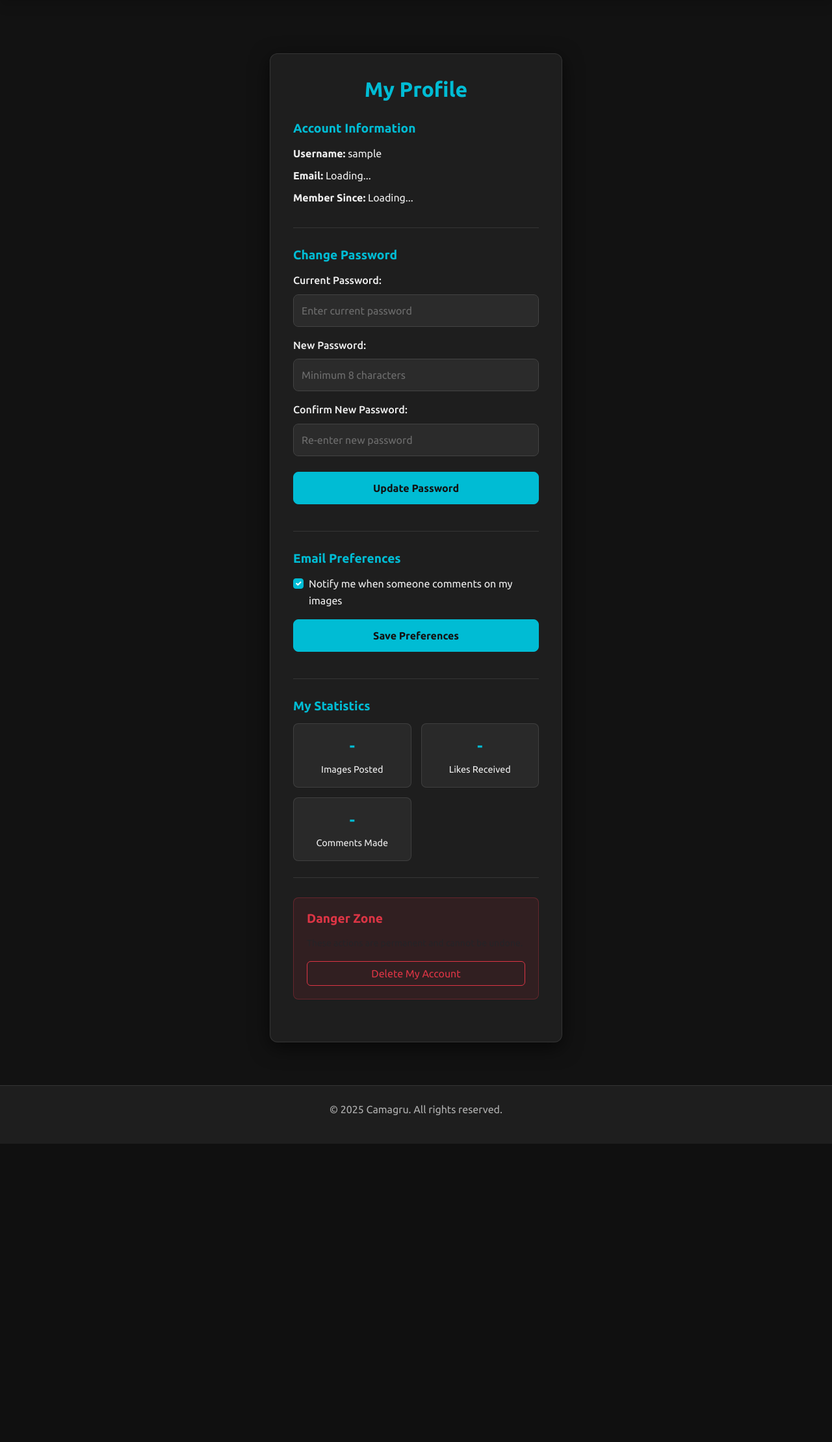
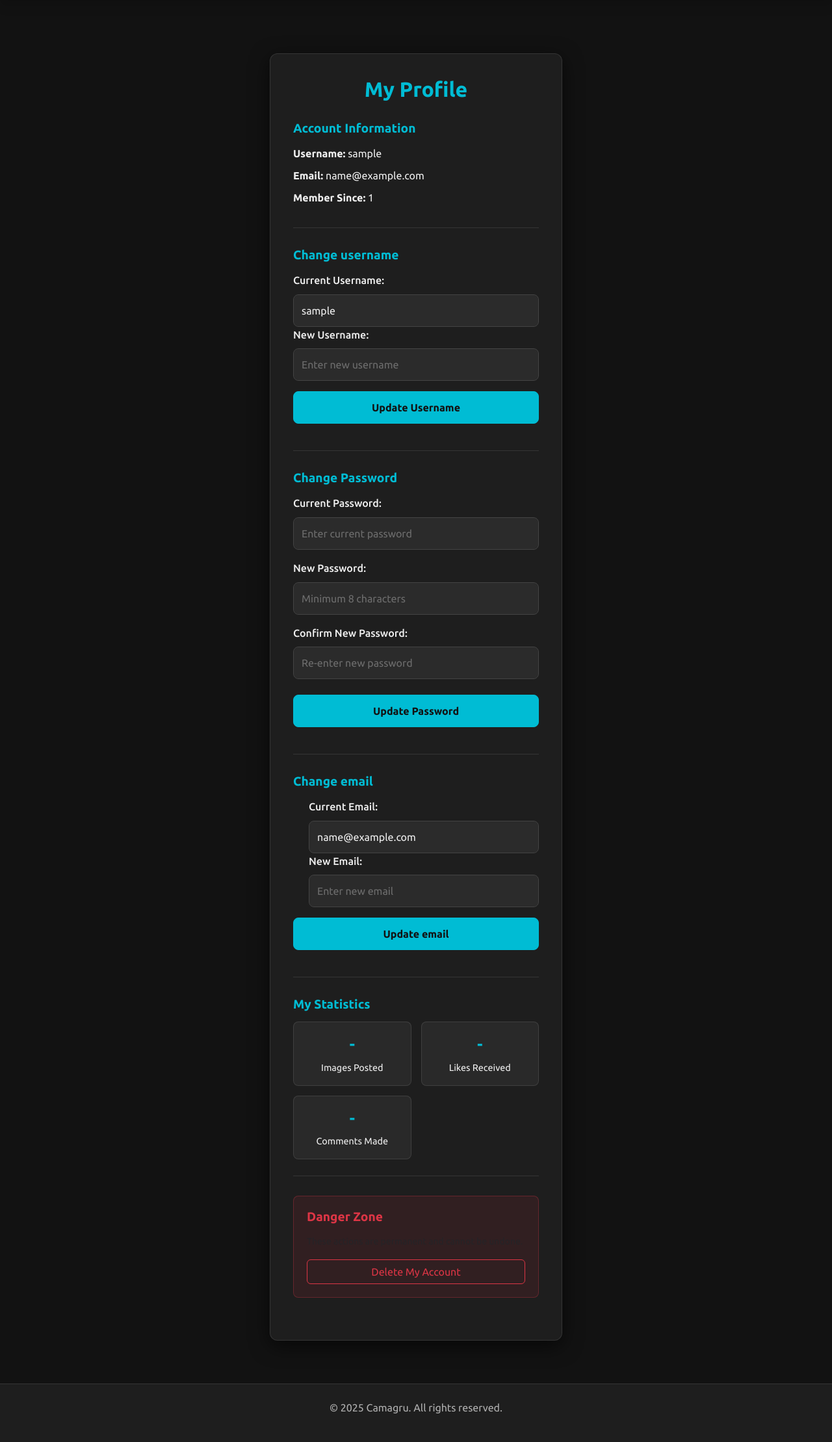
Before and after one commit to Otxobot/Camagru, a PHP site: page /verify-email/views/profile.php in a window 1280 px wide. Shown: the part 64-2283 px from the top of the page at 65% size. Before the commit the page ends 1824 px from the top, so only its background shows below. Run offline with PHP 8.4, Linux system fonts and the light colour scheme; the visitor is signed in with stand-in values (Sample User, id 1).

Commit message:
Changes in update profile section

```diff
--- /dev/null
+++ b/public/css/styles-profile.css
@@ -0,0 +1,127 @@
+.profile-section {
+    margin-bottom: 30px;
+    padding-bottom: 25px;
+    border-bottom: 1px solid rgba(255, 255, 255, 0.1);
+}
+
+.profile-section:last-child {
+    border-bottom: none;
+    margin-bottom: 0;
+}
+
+.section-title {
+    color: var(--color-accent);
+    margin-bottom: 15px;
+    font-size: 1.2rem;
+    font-weight: 600;
+}
+
+.user-info p {
+    margin-bottom: 8px;
+    color: var(--color-text-light);
+}
+
+.stats-grid {
+    display: grid;
+    grid-template-columns: repeat(auto-fit, minmax(120px, 1fr));
+    gap: 15px;
+    margin-top: 15px;
+}
+
+.stat-item {
+    text-align: center;
+    background: rgba(255, 255, 255, 0.05);
+    padding: 15px;
+    border-radius: 8px;
+    border: 1px solid rgba(255, 255, 255, 0.1);
+}
+
+.stat-number {
+    display: block;
+    font-size: 1.5rem;
+    font-weight: bold;
+    color: var(--color-accent);
+}
+
+.stat-label {
+    display: block;
+    font-size: 0.9rem;
+    color: var(--color-text-light);
+    margin-top: 5px;
+}
+
+.form-check-input:checked {
+    background-color: var(--color-accent);
+    border-color: var(--color-accent);
+}
+
+.form-check-input:focus {
+    border-color: var(--color-accent);
+    box-shadow: 0 0 0 0.25rem rgba(0, 188, 212, 0.4);
+}
+
+.form-check-label {
+    color: var(--color-text-light);
+}
+
+.danger-zone {
+    background: rgba(220, 53, 69, 0.1);
+    border: 1px solid rgba(220, 53, 69, 0.3);
+    border-radius: 8px;
+    padding: 20px;
+}
+
+.btn-outline-danger {
+    color: #dc3545;
+    border-color: #dc3545;
+}
+
+.btn-outline-danger:hover {
+    background-color: #dc3545;
+    border-color: #dc3545;
+    color: white;
+}
+
+.message {
+    padding: 12px;
+    margin: 15px 0;
+    border-radius: 6px;
+    font-weight: 500;
+}
+
+.message-success {
+    background-color: rgba(40, 167, 69, 0.2);
+    color: #28a745;
+    border: 1px solid rgba(40, 167, 69, 0.3);
+}
+
+.message-error {
+    background-color: rgba(220, 53, 69, 0.2);
+    color: #dc3545;
+    border: 1px solid rgba(220, 53, 69, 0.3);
+}
+
+.profile-container {
+    max-width: 450px;
+    margin: 50px auto;
+
+    background: var(--color-medium-bg);
+    padding: 35px;
+    border-radius: 12px;
+    box-shadow: 0 8px 30px var(--color-shadow);
+    border: 1px solid rgba(255, 255, 255, 0.1);
+    color: var(--color-text-light);
+
+    transition: transform 0.3s ease, box-shadow 0.3s ease;
+}
+
+.profile-container:hover {
+    transform: translateY(-5px);
+    box-shadow: 0 12px 35px var(--color-shadow);
+}
+
+.profile-container h2 {
+    color: var(--color-accent);
+    margin-bottom: 30px;
+    font-weight: 700;
+}
--- a/public/index.php
+++ b/public/index.php
@@ -55,6 +55,8 @@ $router->get('/verify-email', 'AuthController@verifyEmail');
 $router->post('/forgot-password', 'AuthController@forgotPassword');
 $router->get('/reset-password', 'AuthController@resetPassword');
 $router->post('/reset-password', 'AuthController@resetPassword');
+$router->post('/api/profile/update-username', 'AuthController@updateUsername');
+$router->post('/api/profile/update-email', 'AuthController@updateEmail');
 
 
 // API routes for authenticated users
--- /dev/null
+++ b/public/js/profile.js
@@ -0,0 +1,283 @@
+document.addEventListener('DOMContentLoaded', function() {
+    const passwordForm = document.getElementById('password-form');
+    const usernameForm = document.getElementById('username-form');
+    const emailForm = document.getElementById('email-form');
+    const preferencesForm = document.getElementById('preferences-form');
+    const deleteAccountBtn = document.getElementById('delete-account-btn');
+    const newUsernameInput = document.getElementById('new_username');
+    // const changeUsernameBtn = document.getElementById('change-username-button');
+    const formMessage = document.getElementById('formMessage');
+
+    // loadUserStats();
+
+    if (usernameForm && newUsernameInput) {
+        usernameForm.addEventListener('submit', handleUsernameChange);
+    }
+
+    if (passwordForm) {
+        passwordForm.addEventListener('submit', handlePasswordChange);
+    }
+
+    if (emailForm) {
+        emailForm.addEventListener('submit', handleEmailChange);
+    }
+
+    if (deleteAccountBtn) {
+        deleteAccountBtn.addEventListener('click', handleAccountDeletion);
+    }
+})
+
+async function handleUsernameChange(e) {
+    e.preventDefault();
+
+    const newUsernameInput = document.getElementById('new_username');
+    const newUsername = newUsernameInput.value.trim();
+    const currentUsernameInput = document.getElementById('current_username');
+    const currentUsername = currentUsernameInput.value.trim();
+
+    if (!newUsername) {
+        showMessage('Please enter a new username', 'error');
+        return;
+    }
+
+    if (currentUsername === newUsername) {
+        showMessage('Please enter your current username', 'error');
+        return;
+    }
+
+    try {
+        const response = await fetch('/api/profile/update-username', {
+            method: 'POST',
+            headers: {
+                'Content-Type': 'application/json',
+            },
+            body: JSON.stringify({
+                current_username: currentUsername,
+                new_username: newUsername
+            })
+        });
+
+        const responseText = await response.text();
+
+        let data;
+        try {
+            data = JSON.parse(responseText);
+        } catch (parseError) {
+            showMessage('Server returned invalid response', 'error');
+            return;
+        }
+
+        if (data.success) {
+            showMessage('Username updated successfully!', 'success');
+            newUsernameInput.value = '';
+
+            setTimeout(() => {
+                window.location.reload();
+            }, 1000);
+
+        } else {
+            showMessage(data.message || 'Failed to update username', 'error');
+        }
+    } catch (error) {
+        console.error('Error updating username:', error);
+        showMessage('An error occurred. Please try again.', 'error');
+    }
+}
+
+async function handlePasswordChange(e) {
+
+    e.preventDefault();
+
+    const currentPassword = document.getElementById('current_password').value;
+    const newPassword = document.getElementById('new_password').value;
+    const confirmPassword = document.getElementById('confirm_new_password').value;
+
+    if (newPassword !== confirmPassword) {
+        showMessage('New passwords do not match', 'error');
+        return;
+    }
+
+    if (newPassword.length < 8) {
+        showMessage('New password must be at least 8 characters long', 'error');
+        return;
+    }
+
+    try {
+        const response = await fetch('/api/profile/update-password', {
+            method: 'POST',
+            headers: {
+                'Content-Type': 'application/json',
+            },
+            body: JSON.stringify({
+                current_password: currentPassword,
+                new_password: newPassword
+            })
+        });
+
+        const data = await response.json();
+
+        if (data.success) {
+            showMessage('Password updated successfully!', 'success');
+            passwordForm.reset();
+        } else {
+            showMessage(data.message || 'Failed to update password', 'error');
+        }
+    } catch (error) {
+        console.error('Error updating password:', error);
+        showMessage('An error occurred. Please try again.', 'error');
+    }
+}
+
+async function handleEmailChange(e) {
+    e.preventDefault();
+
+    console.log("event", e);
+
+    const newEmailInput = document.getElementById('new_email');
+    const newEmail = newEmailInput.value.trim();
+    const currentEmailInput = document.getElementById('current_email');
+    const currentEmail = currentEmailInput.value.trim();
+
+    if (!newEmail) {
+        showMessage('Please enter a new email', 'error');
+        return;
+    }
+
+    if (currentEmail === newEmail) {
+        showMessage('New email must be different from current email', 'error');
+        return;
+    }
+
+    // Client-side email validation
+    if (!validateEmail(newEmail)) {
+        showMessage('Please enter a valid email address', 'error');
+        return;
+    }
+
+    try {
+        const response = await fetch('/api/profile/update-email', {
+            method: 'POST',
+            headers: {
+                'Content-Type': 'application/json',
+            },
+            body: JSON.stringify({
+                current_email: currentEmail,
+                new_email: newEmail
+            })
+        });
+
+        const responseText = await response.text();
+
+        let data;
+        try {
+            data = JSON.parse(responseText);
+        } catch (parseError) {
+            showMessage('Server returned invalid response', 'error');
+            return;
+        }
+
+        if (data.success) {
+            showMessage('Email updated successfully! Please check your new email to verify the change.', 'success');
+            newEmailInput.value = '';
+
+            setTimeout(() => {
+                window.location.reload();
+            }, 2000);
+        } else {
+            showMessage(data.message || 'Failed to update email', 'error');
+        }
+    } catch (error) {
+        console.error('Error updating email:', error);
+        showMessage('An error occurred. Please try again.', 'error');
+    }
+}
+
+function validateEmail(email) {
+    const emailRegex = /^[^\s@]+@[^\s@]+\.[^\s@]+$/;
+    return emailRegex.test(email);
+}
+
+function handleAccountDeletion() {
+        const confirmed = confirm(
+            'Are you absolutely sure you want to delete your account?\n\n' +
+            'This action cannot be undone and will permanently delete:\n' +
+            '• All your photos and posts\n' +
+            '• All your comments and likes\n' +
+            '• Your account information\n\n' +
+            'Type "DELETE" in the next prompt to confirm.'
+        );
+
+        if (confirmed) {
+            const finalConfirmation = prompt('Type "DELETE" to permanently delete your account:');
+
+            if (finalConfirmation === 'DELETE') {
+                deleteAccount();
+            } else {
+                showMessage('Account deletion cancelled', 'info');
+            }
+        }
+    }
+
+    // Delete account API call
+    async function deleteAccount() {
+        try {
+            const response = await fetch('/api/profile/delete-account', {
+                method: 'DELETE',
+                headers: {
+                    'Content-Type': 'application/json',
+                }
+            });
+
+            const data = await response.json();
+
+            if (data.success) {
+                alert('Your account has been permanently deleted.');
+                window.location.href = '/';
+            } else {
+                showMessage(data.message || 'Failed to delete account', 'error');
+            }
+        } catch (error) {
+            console.error('Error deleting account:', error);
+            showMessage('An error occurred. Please try again.', 'error');
+        }
+    }
+
+async function loadUserStats() {
+    try {
+        const response = await fetch('/api/profile/stats');
+        const data = await response.json();
+
+        if (data.success) {
+            document.getElementById('images-count').textContent = data.stats.images_count || 0;
+            document.getElementById('likes-received').textContent = data.stats.likes_received || 0;
+            document.getElementById('comments-made').textContent = data.stats.comments_made || 0;
+        }
+    } catch (error) {
+        console.error('Error loading user stats:', error);
+        // Keep default "-" values if stats can't be loaded
+    }
+}
+
+function showMessage(message, type) {
+    const existingMessage = document.querySelector('.message');
+    if (existingMessage) {
+        existingMessage.remove();
+    }
+
+    const messageDiv = document.createElement('div');
+    messageDiv.className = `message message-${type}`;
+    messageDiv.textContent = message;
+
+    const form = document.getElementById('signup-form');
+    if (form) {
+        form.insertBefore(messageDiv, form.firstChild);
+    } else {
+        document.body.insertBefore(messageDiv, document.body.firstChild);
+    }
+
+    setTimeout(() => {
+        if (messageDiv.parentNode) {
+            messageDiv.remove();
+        }
+    }, 5000);
+}
--- a/public/views/profile.php
+++ b/public/views/profile.php
@@ -20,6 +20,7 @@ if (!isset($_SESSION['user_id'])) {
   <link href="https://cdn.jsdelivr.net/npm/bootstrap@5.3.3/dist/css/bootstrap.min.css" rel="stylesheet" integrity="sha384-QWTKZyjpPEjISv5WaRU9OFeRpok6YctnYmDr5pNlyT2bRjXh0JMhjY6hW+ALEwIH" crossorigin="anonymous">
   <link rel="stylesheet" href="../css/styles-home.css">
   <link rel="stylesheet" href="../css/styles-signup.css">
+  <link rel="stylesheet" href="../css/styles-profile.css">
 </head>
 <body>
 <?php include __DIR__ . '/shared/header.php'; ?>
@@ -28,17 +29,33 @@ if (!isset($_SESSION['user_id'])) {
 <div class="signup-container">
     <h2 class="text-center">My Profile</h2>
 
-    <!-- User Information Section -->
+
     <div class="profile-section">
         <h4 class="section-title">Account Information</h4>
         <div class="user-info">
             <p><strong>Username:</strong> <?php echo htmlspecialchars($_SESSION['username']); ?></p>
-            <p><strong>Email:</strong> <span id="user-email">Loading...</span></p>
-            <p><strong>Member Since:</strong> <span id="member-since">Loading...</span></p>
+            <p><strong>Email:</strong> <span id="user-email"><?php echo htmlspecialchars($_SESSION['email']); ?></span></p>
+            <p><strong>Member Since:</strong> <span id="member-since"><?php echo htmlspecialchars($_SESSION['created_at']); ?></span></p>
         </div>
     </div>
 
-    <!-- Change Password Section -->
+    <div class="profile-section">
+        <h4 class="section-title">Change username</h4>
+        <form id="username-form">
+            <div class="mb-3">
+                <label for="current_username" class="form-label">Current Username:</label>
+                <input type="username" id="current_username" class="form-control"
+                        value="<?php echo htmlspecialchars($_SESSION['username']); ?>" readonly>
+
+                <label for="new_username" class="form-label">New Username:</label>
+                <input type="username" id="new_username" class="form-control"
+                    required placeholder="Enter new username">
+            </div>
+
+            <button type="submit" class="btn w-100 btn-accent mb-3">Update Username</button>
+        </form>
+    </div>
+
     <div class="profile-section">
         <h4 class="section-title">Change Password</h4>
         <form id="password-form">
@@ -64,22 +81,23 @@ if (!isset($_SESSION['user_id'])) {
         </form>
     </div>
 
-    <!-- Email Preferences Section -->
     <div class="profile-section">
-        <h4 class="section-title">Email Preferences</h4>
-        <form id="preferences-form">
+        <h4 class="section-title">Change email</h4>
+        <form id="email-form">
             <div class="mb-3 form-check">
-                <input type="checkbox" class="form-check-input" id="notify_comments" name="notify_comments" checked>
-                <label class="form-check-label" for="notify_comments">
-                    Notify me when someone comments on my images
-                </label>
+                <label for="current_email" class="form-label">Current Email:</label>
+                <input type="email" id="current_email" class="form-control"
+                        value="<?php echo htmlspecialchars($_SESSION['email']); ?>" readonly>
+
+                <label for="new_email" class="form-label">New Email:</label>
+                <input type="username" id="new_email" class="form-control"
+                    required placeholder="Enter new email">
             </div>
 
-            <button type="submit" class="btn w-100 btn-accent mb-3">Save Preferences</button>
+            <button type="submit" class="btn w-100 btn-accent mb-3">Update email</button>
         </form>
     </div>
 
-    <!-- Account Stats Section -->
     <div class="profile-section">
         <h4 class="section-title">My Statistics</h4>
         <div class="stats-grid">
@@ -98,7 +116,6 @@ if (!isset($_SESSION['user_id'])) {
         </div>
     </div>
 
-    <!-- Danger Zone -->
     <div class="profile-section danger-zone">
         <h4 class="section-title text-danger">Danger Zone</h4>
         <p class="text-muted small">These actions are permanent and cannot be undone.</p>
@@ -116,135 +133,5 @@ if (!isset($_SESSION['user_id'])) {
 <script src="/js/profile.js"></script>
 <script src="/js/mobile-nav.js"></script>
 
-<style>
-.profile-section {
-    margin-bottom: 30px;
-    padding-bottom: 25px;
-    border-bottom: 1px solid rgba(255, 255, 255, 0.1);
-}
-
-.profile-section:last-child {
-    border-bottom: none;
-    margin-bottom: 0;
-}
-
-.section-title {
-    color: var(--color-accent);
-    margin-bottom: 15px;
-    font-size: 1.2rem;
-    font-weight: 600;
-}
-
-.user-info p {
-    margin-bottom: 8px;
-    color: var(--color-text-light);
-}
-
-.stats-grid {
-    display: grid;
-    grid-template-columns: repeat(auto-fit, minmax(120px, 1fr));
-    gap: 15px;
-    margin-top: 15px;
-}
-
-.stat-item {
-    text-align: center;
-    background: rgba(255, 255, 255, 0.05);
-    padding: 15px;
-    border-radius: 8px;
-    border: 1px solid rgba(255, 255, 255, 0.1);
-}
-
-.stat-number {
-    display: block;
-    font-size: 1.5rem;
-    font-weight: bold;
-    color: var(--color-accent);
-}
-
-.stat-label {
-    display: block;
-    font-size: 0.9rem;
-    color: var(--color-text-light);
-    margin-top: 5px;
-}
-
-.form-check-input:checked {
-    background-color: var(--color-accent);
-    border-color: var(--color-accent);
-}
-
-.form-check-input:focus {
-    border-color: var(--color-accent);
-    box-shadow: 0 0 0 0.25rem rgba(0, 188, 212, 0.4);
-}
-
-.form-check-label {
-    color: var(--color-text-light);
-}
-
-.danger-zone {
-    background: rgba(220, 53, 69, 0.1);
-    border: 1px solid rgba(220, 53, 69, 0.3);
-    border-radius: 8px;
-    padding: 20px;
-}
-
-.btn-outline-danger {
-    color: #dc3545;
-    border-color: #dc3545;
-}
-
-.btn-outline-danger:hover {
-    background-color: #dc3545;
-    border-color: #dc3545;
-    color: white;
-}
-
-.message {
-    padding: 12px;
-    margin: 15px 0;
-    border-radius: 6px;
-    font-weight: 500;
-}
-
-.message-success {
-    background-color: rgba(40, 167, 69, 0.2);
-    color: #28a745;
-    border: 1px solid rgba(40, 167, 69, 0.3);
-}
-
-.message-error {
-    background-color: rgba(220, 53, 69, 0.2);
-    color: #dc3545;
-    border: 1px solid rgba(220, 53, 69, 0.3);
-}
-
-.profile-container {
-    max-width: 450px;
-    margin: 50px auto;
-
-    background: var(--color-medium-bg);
-    padding: 35px;
-    border-radius: 12px;
-    box-shadow: 0 8px 30px var(--color-shadow);
-    border: 1px solid rgba(255, 255, 255, 0.1);
-    color: var(--color-text-light);
-
-    transition: transform 0.3s ease, box-shadow 0.3s ease;
-}
-
-.profile-container:hover {
-    transform: translateY(-5px);
-    box-shadow: 0 12px 35px var(--color-shadow);
-}
-
-.profile-container h2 {
-    color: var(--color-accent);
-    margin-bottom: 30px;
-    font-weight: 700;
-}
-</style>
-
 </body>
 </html>
```
Also changed, not shown: app/Controllers/AuthController.php (+136 -0 lines), app/Models/User.php (+27 -0 lines).
